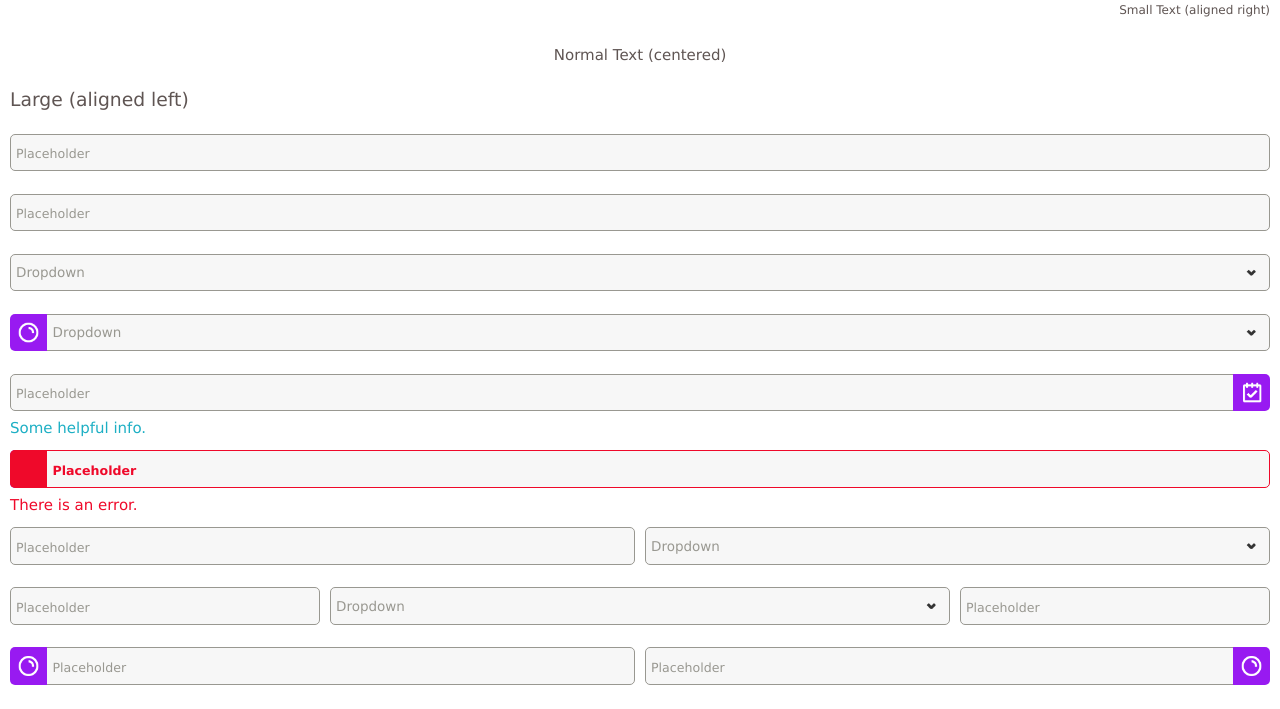
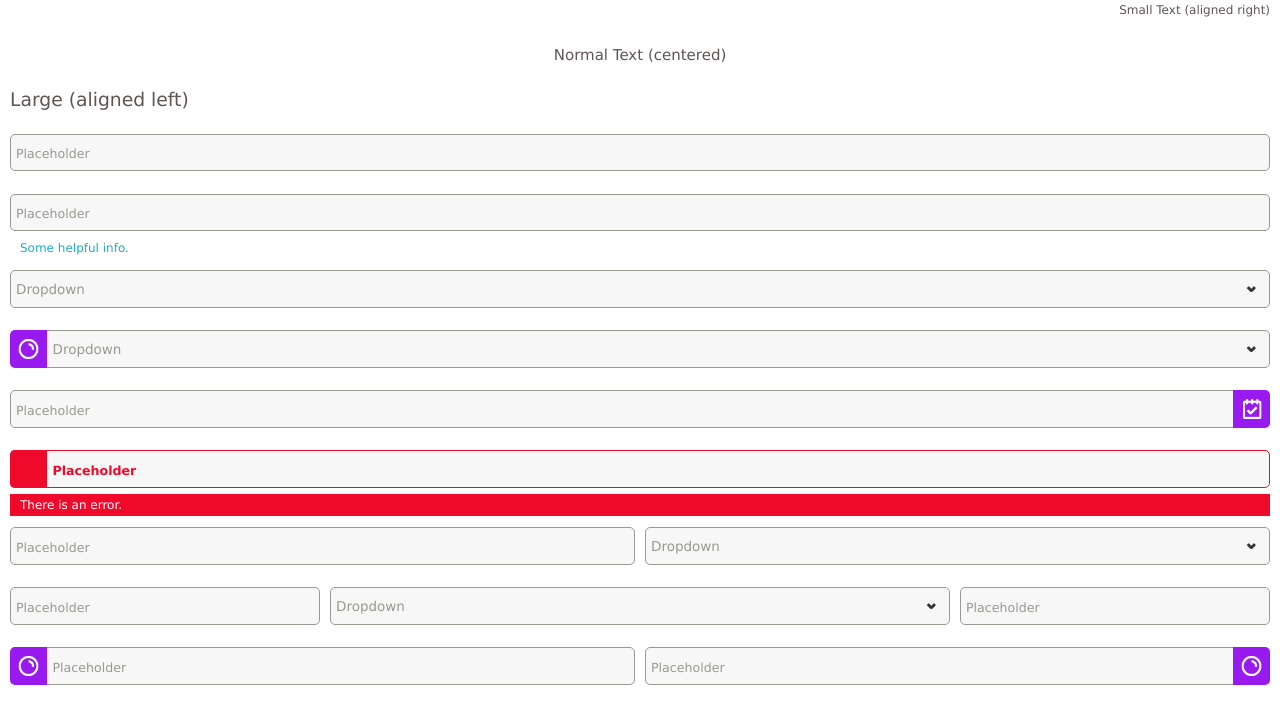
Before and after one commit to aaronlinkous/mobile-FW, a PHP site: page / in a window 1280 px wide. Shown: the part 232-941 px from the top of the page. Run offline with PHP 8.4, Linux system fonts and the light colour scheme; some libraries are stand-ins or nearby versions.

Commit message:
changes .msg to fw_msg as to not confuse class names from external scripts

```diff
--- a/index.php
+++ b/index.php
@@ -45,8 +45,13 @@
 				<input type="text" class="" placeholder="Placeholder" />
 			</div>
 
-			<div class="row">
-				<input type="text" class="error_field" placeholder="Placeholder" />
+			<div class="row has_info">
+				<input type="text" class="" placeholder="Placeholder" />
+			</div>
+
+			<div class="fw_msg">
+				<div class="error_msg">There is an error.</div>
+				<div class="info_msg">Some helpful info.</div>
 			</div>
 
 			<div class="row">
@@ -71,17 +76,12 @@
 				</div>
 			</div>
 
-			<div class="row has_info">
+			<div class="row">
 				<div class="append">
 					<input type="text" class="" placeholder="Placeholder" />
 					<button tabindex="-1" class="primary icon-calendar" ></button>
 					<button tabindex="-1" class="error icon-error"></button>
 				</div>
-			</div>
-
-			<div class="msg">
-				<div class="error_msg">There is an error.</div>
-				<div class="info_msg">Some helpful info.</div>
 			</div>
 
 			<div class="row has_errors">
@@ -92,7 +92,7 @@
 				</div>
 			</div>
 
-			<div class="msg">
+			<div class="fw_msg">
 				<div class="error_msg">There is an error.</div>
 				<div class="info_msg">Some helpful info.</div>
 			</div>
--- a/scss/mfw/_mfw_core.scss
+++ b/scss/mfw/_mfw_core.scss
@@ -100,6 +100,10 @@ img {
 
 .error_color {
 	color: $error_color;
+}
+
+.not_rounded {
+	border-radius: 0;
 }
 
 .not_bold {
--- a/scss/mfw/_mfw_forms.scss
+++ b/scss/mfw/_mfw_forms.scss
@@ -155,21 +155,13 @@ label {
 	display: block;
 }
 
-.msg {
+.fw_msg {
 	display: none;
 	margin: 0 $container_margin;
 	@extend .half_margin;
 
 	.error_msg, .info_msg {
 		display: none;
-	}
-
-	.error_msg {
-		color: $error_color;
-	}
-
-	.info_msg {
-		color: $secondary_color;
 	}
 }
 .has_errors {
@@ -187,7 +179,7 @@ label {
 		}
 	}
 
-	+ .msg {
+	+ .fw_msg {
 		display: block;
 
 		.error_msg {
@@ -197,7 +189,7 @@ label {
 }
 
 .has_info {
-	+ .msg {
+	+ .fw_msg {
 		display: block;
 
 		.info_msg {
--- a/scss/site/_base.scss
+++ b/scss/site/_base.scss
@@ -1,3 +1,18 @@
 .has_info, .has_errors {
 	@extend .quarter_margin;
 }
+
+.fw_msg {
+	@extend .small;
+
+	.error_msg {
+		padding: 0 $container_margin;
+		background-color: $error_color;
+		color: #fff;
+	}
+
+	.info_msg {
+		padding:  0 $container_margin;
+		color: $secondary_color;
+	}
+}
```
Also changed, not shown: css/css.css.
